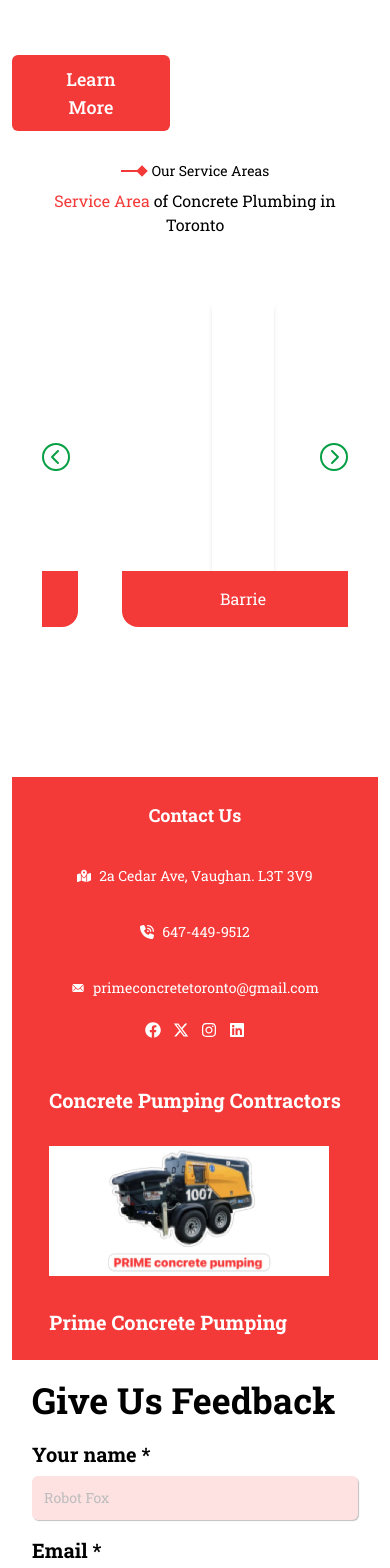
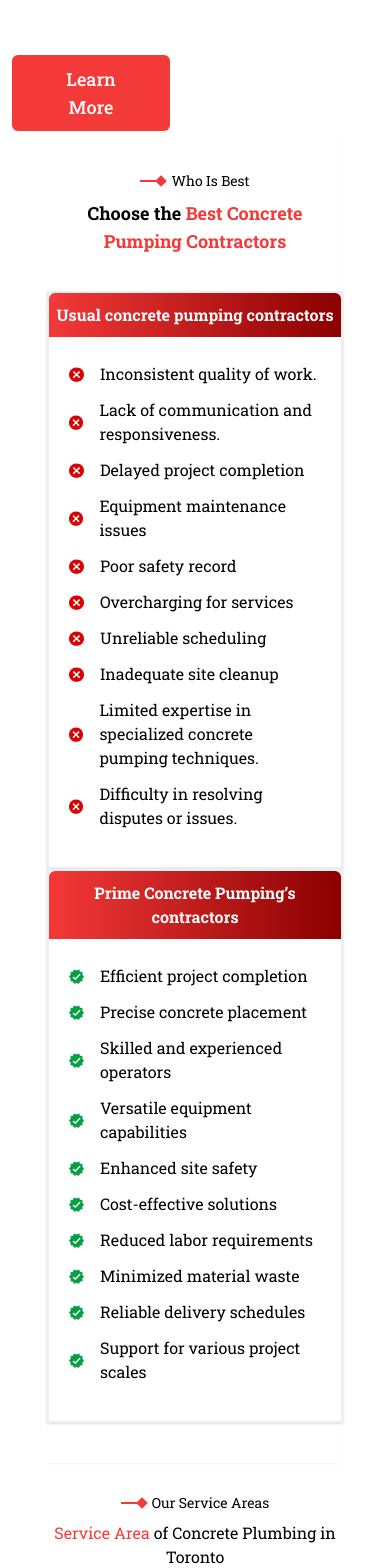
Before and after one commit to csebiplab/prime-concrete-pumping, a Next.js app: page / in a window 390 px wide. Shown: the part 1520-3088 px from the top of the page. Built offline with nearby package versions, Linux system fonts and the light colour scheme; grey boxes are pictures that could not be loaded.

Commit message:
:sparkles: Done who is best

```diff
--- a/src/components/__one_time_used/MainHomePageComponent/MainHomePageComponent.jsx
+++ b/src/components/__one_time_used/MainHomePageComponent/MainHomePageComponent.jsx
@@ -1,19 +1,9 @@
 import React from "react";
 import HomeBanner from "./HomeBanner/HomeBanner";
 import AboutUs from "./AboutUs/AboutUs";
-import OurServices from "./OurServices/OurServices";
-import MaterialsNEquip from "./MaterialsNEquip/MaterialsNEquip";
-import TopTierPools from "./TopTierPools/TopTierPools";
-import BenefitsWithEasyPools from "./BenefitsWithEasyPools/BenefitsWithEasyPools";
-import Review from "./Review/Review";
-import HireForInstallationService from "./HireForInstallationService/HireForInstallationService";
-import JoinWithUs from "./JoinWithUs/JoinWithUs";
-import FAQ from "./FAQ/FAQ";
-import ProjectGallery from "./ProjectGallery/ProjectGallery";
-import OurExpertPoolInstaller from "./OurExpertPoolInstaller/OurExpertPoolInstaller";
 import OurServiceAreas from "./OurServiceAreas/OurServiceAreas";
 import GiveUsFeedback from "./GiveUsFeedback/GiveUsFeedback";
-import LicensedNInsured from "./LicensedNInsured/LicensedNInsured";
+import WhoIsTheBest from "./WhoIsTheBest/WhoIsTheBest";
 
 const MainHomePageComponent = () => {
   return (
@@ -68,6 +58,9 @@
         <OurExpertPoolInstaller />
       </section>
 
+     <section>
+        <OurServiceAreas />
+      </section>
 
 
        <section>
@@ -77,6 +70,10 @@
 
 
   */}
+
+      <section>
+        <WhoIsTheBest />
+      </section>
 
       <section>
         <OurServiceAreas />
--- a/src/components/__one_time_used/MainHomePageComponent/OurExpertPoolInstaller/OurExpertPoolInstaller.jsx
+++ /dev/null
@@ -1,154 +0,0 @@
-"use client";
-
-import { headingIconText } from "@/utils/heading-text";
-import React from "react";
-import "./ourexpert.css";
-// import xImg from "../../../../../../public/assets/exPool/x.png";
-// import rImg from "../../../../../../public/assets/exPool/r.png";
-import Image from "next/image";
-import HeadingIcon from "@/components/ui/HeadingIcon";
-
-const usualPool = [
-  {
-    title: "Poor quality workmanship",
-  },
-  {
-    title: "Unreliable timelines",
-  },
-  {
-    title: "Hidden fees and costs",
-  },
-  {
-    title: "Inadequate customer service",
-  },
-  {
-    title: "Subpar materials used",
-  },
-  {
-    title: "Lack of attention to detail",
-  },
-  {
-    title: "Shoddy installation practices",
-  },
-  {
-    title: "Ignored safety regulations",
-  },
-  {
-    title: "Limited pool warranty coverage",
-  },
-  {
-    title: "Difficulty in communication",
-  },
-];
-const easyPool = [
-  {
-    title: "Pool construction expertise",
-  },
-  {
-    title: "Quality assurance & attention to detail",
-  },
-  {
-    title: "Skilled pool design and layout",
-  },
-  {
-    title: "Technical proficiency in pool installation",
-  },
-  {
-    title: "Efficient project management",
-  },
-  {
-    title: "Safety standards compliance",
-  },
-  {
-    title: "Equipment installation & maintenance",
-  },
-  {
-    title: "Landscaping integration",
-  },
-  {
-    title: "Customer service excellence",
-  },
-  {
-    title: "Troubleshooting & problem-solving skills",
-  },
-];
-
-const OurExpertPoolInstaller = () => {
-  return (
-    <div className="container">
-      <div className="  2xl:py-20 py-10 shadow-sm md:mx-0 xs:mx-[35px] ">
-        <div className="mx-auto  flex flex-col items-center justify-center">
-          <div>
-            <HeadingIcon text={headingIconText.expartPool__IconText} />
-          </div>
-
-          <div>
-            <p className="2xl:text-[36px] md:text-[20px] xs:text-[18px] md:pb-0 xs:pb-[20px] text-center ">
-              Serving the Greater Toronto Horseshoe Area for all your pool's
-              needs.
-            </p>
-          </div>
-
-          <div>
-            <p className=" md:block xs:hidden 2xl:text-[16px] text-[14px] text-center 3xl:py-[35px] py-[30px] ">
-              Trust our professionals to deliver exceptional results that exceed
-              expectations, transforming your backyard into a luxurious oasis.
-              Choose our expert pool installers in Toronto for a seamless and
-              satisfying experience from start to finish.
-            </p>
-          </div>
-        </div>
-
-        <div className=" grid md:grid-cols-2 2xl:gap-[50px] md:gap-[30px] ">
-          <div className=" border-2 shadow">
-            <h2 className="title-bg text-center 2xl:py-[15px] py-[10px] text-white 2xl:text-[18px] text-[16px]">
-              Usual Pool Installers
-            </h2>
-            <div className=" grid grid-flow-col grid-rows-5 3xl:py-[35px] py-[25px] 3xl:px-[25px] px-[20px] 2xl:text-[16px] lg:text-[14px] xs:text-[9px]  ">
-              {usualPool.map((usual, idx) => (
-                <div
-                  key={idx}
-                  className="flex  gap-4 items-center 3xl:mb-[40px] lg:mb-[30px] xs:mb-[15px]  leading-none  "
-                >
-                  <Image
-                    src="/assets/exPool/x.png"
-                    alt="x"
-                    width={23}
-                    height={23}
-                    className="2xl:h-[23px] 2xl:w-[23px] h-[15px] w-[15px]"
-                  />
-                  <p>{usual.title}</p>
-                </div>
-              ))}
-            </div>
-          </div>
-
-          <div className=" border-2 shadow">
-            <h2 className="title-bg text-center 2xl:py-[15px] py-[10px] text-white 2xl:text-[18px] text-[16px]">
-              Easy Pools Pool Installers
-            </h2>
-            <div className=" grid grid-flow-col grid-rows-5 3xl:py-[35px] py-[25px] 3xl:px-[25px] px-[20px] 2xl:text-[16px] lg:text-[14px] xs:text-[9px] ">
-              {easyPool.map((usual, idx) => (
-                <div
-                  key={idx}
-                  className="flex  gap-4 items-center 3xl:mb-[40px] lg:mb-[30px]  xs:mb-[15px] leading-none "
-                >
-                  <Image
-                    src="/assets/exPool/r.png"
-                    alt="r"
-                    width={23}
-                    height={23}
-                    className="h-[15px] w-[15px] 2xl:h-[23px] 2xl:w-[23px]"
-                  />
-                  <p className="">{usual.title}</p>
-                </div>
-              ))}
-            </div>
-          </div>
-        </div>
-      </div>
-    </div>
-  );
-};
-
-export default OurExpertPoolInstaller;
--- a/src/components/__one_time_used/MainHomePageComponent/OurExpertPoolInstaller/ourexpert.css
+++ /dev/null
@@ -1,6 +0,0 @@
-.title-bg{
-  background: linear-gradient(90deg, #188B89 0%, #049E43 100%, #049E43 100%);
-}
-.title-bg2{
-  background: linear-gradient(90deg, #049E43 0%, #188B89 100%);
-}
--- /dev/null
+++ b/src/components/__one_time_used/MainHomePageComponent/WhoIsTheBest/WhoIsTheBest.css
@@ -0,0 +1,8 @@
+.title-bg {
+  border-radius: 6px 6px 0px 0px;
+  background: linear-gradient(90deg, #f43939 0%, #8b0000 100%);
+}
+.title-bg2 {
+  border-radius: 6px 6px 0px 0px;
+  background: linear-gradient(90deg, #f43939 0%, #8b0000 100%);
+}
--- /dev/null
+++ b/src/components/__one_time_used/MainHomePageComponent/WhoIsTheBest/WhoIsTheBest.jsx
@@ -0,0 +1,155 @@
+"use client";
+
+import { headingIconText } from "@/utils/heading-text";
+import React from "react";
+import Image from "next/image";
+import HeadingIcon from "@/components/ui/HeadingIcon";
+
+import "./WhoIsTheBest.css";
+
+const usualConcrete = [
+  {
+    title: "Inconsistent quality of work.",
+  },
+  {
+    title: "Lack of communication and responsiveness.",
+  },
+  {
+    title: "Delayed project completion",
+  },
+  {
+    title: "Equipment maintenance issues",
+  },
+  {
+    title: "Poor safety record",
+  },
+  {
+    title: "Overcharging for services",
+  },
+  {
+    title: "Unreliable scheduling",
+  },
+  {
+    title: "Inadequate site cleanup",
+  },
+  {
+    title: "Limited expertise in specialized concrete pumping techniques.",
+  },
+  {
+    title: "Difficulty in resolving disputes or issues.",
+  },
+];
+const primeConcrete = [
+  {
+    title: "Efficient project completion",
+  },
+  {
+    title: "Precise concrete placement",
+  },
+  {
+    title: "Skilled and experienced operators",
+  },
+  {
+    title: "Versatile equipment capabilities",
+  },
+  {
+    title: "Enhanced site safety",
+  },
+  {
+    title: "Cost-effective solutions",
+  },
+  {
+    title: "Reduced labor requirements",
+  },
+  {
+    title: "Minimized material waste",
+  },
+  {
+    title: "Reliable delivery schedules",
+  },
+  {
+    title: "Support for various project scales",
+  },
+];
+
+const WhoIsTheBest = () => {
+  return (
+    <div className="container">
+      <div className="py-10 2xl:py-20 shadow-sm mx-[35px] md:mx-0">
+        <div className="mx-auto  flex flex-col items-center justify-center">
+          <div>
+            <HeadingIcon text={headingIconText.whoIsBest__IconText} />
+          </div>
+
+          <div className="mb-9">
+            <h3 className="text-lg md:text-xl 2xl:text-4xl text-center">
+              Choose the{" "}
+              <span className="text-primary">
+                Best Concrete Pumping Contractors
+              </span>
+            </h3>
+          </div>
+
+          {/* <div>
+            <p className=" md:block xs:hidden 2xl:text-[16px] text-[14px] text-center 3xl:py-[35px] py-[30px] ">
+              Trust our professionals to deliver exceptional results that exceed
+              expectations, transforming your backyard into a luxurious oasis.
+              Choose our expert pool installers in Toronto for a seamless and
+              satisfying experience from start to finish.
+            </p>
+          </div> */}
+        </div>
+
+        <div className=" grid md:grid-cols-2 2xl:gap-[50px] md:gap-[30px] ">
+          <div className=" border-2 shadow">
+            <h4 className="title-bg text-center 2xl:py-[15px] py-[10px] text-white text-base 2xl:text-2xl">
+              Usual concrete pumping contractors
+            </h4>
+            <div className="3xl:py-[35px] py-[25px] 3xl:px-[25px] px-5 text-base ">
+              {usualConcrete.map((usual, idx) => (
+                <div
+                  key={idx}
+                  className="flex gap-4 items-center mb-3 lg:mb-5 3xl:mb-6"
+                >
+                  <Image
+                    src="/assets/exPool/x.png"
+                    alt="x"
+                    width={23}
+                    height={23}
+                    className="2xl:h-[23px] 2xl:w-[23px] h-[15px] w-[15px]"
+                  />
+                  <p className="text-base">{usual.title}</p>
+                </div>
+              ))}
+            </div>
+          </div>
+
+          <div className=" border-2 shadow">
+            <h4 className="title-bg text-center 2xl:py-[15px] py-[10px] text-white text-base 2xl:text-2xl">
+              Prime Concrete Pumping’s contractors
+            </h4>
+            <div className="3xl:py-[35px] py-[25px] 3xl:px-[25px] px-5 text-base">
+              {primeConcrete.map((usual, idx) => (
+                <div
+                  key={idx}
+                  className="flex items-center gap-4 mb-3 lg:mb-5 3xl:mb-6"
+                >
+                  <Image
+                    src="/assets/exPool/r.png"
+                    alt="r"
+                    width={23}
+                    height={23}
+                    className="h-[15px] w-[15px] 2xl:h-[23px] 2xl:w-[23px]"
+                  />
+                  <p className="">{usual.title}</p>
+                </div>
+              ))}
+            </div>
+          </div>
+        </div>
+      </div>
+    </div>
+  );
+};
+
+export default WhoIsTheBest;
--- a/src/utils/heading-text.js
+++ b/src/utils/heading-text.js
@@ -2,7 +2,7 @@
     licensed__IconTxt: "SINCE ’94",
     map__IconTxt: "Our Service Areas",
     ourServices__IconTxt: "Services",
-    expartPool__IconText: 'Choose Our Expert Pool Installers in Toronto',
+    whoIsBest__IconText: 'Who Is Best',
     toptail__IconText: "Top-Tier Pools",
     faq__IconText: "Frequently Asked Questions (FAQ)",
     aboutUs__IconText: "About Us",
```
